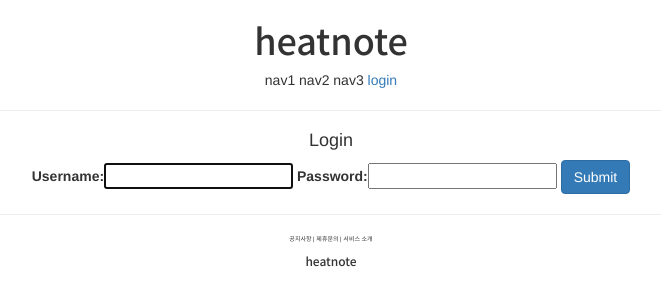
After one commit to woongcheol/django-app, a Django app: page /account/login/ in a window 1280 px wide. The commit adds this page. Shown: the top 306 px of the page, without its empty margins (309-970 px from the left). Run offline with Django 3.2, Linux system fonts and the light colour scheme; some libraries are stand-ins or nearby versions.

Commit message:
add login and logout

```diff
--- /dev/null
+++ b/heat/accountapp/templates/accountapp/login.html
@@ -0,0 +1,18 @@
+{% extends 'base.html' %}
+
+{% block content %}
+
+    <div style="text-align: center;">
+        <div>
+            <h4>Login</h4>
+        </div>
+        <div>
+            <form action="" method="post">
+                {% csrf_token %}
+                {{ form }}
+                <input type="submit" class="btn btn-primary">
+            </form>
+        </div>
+    </div>
+
+{% endblock %}
--- a/heat/accountapp/urls.py
+++ b/heat/accountapp/urls.py
@@ -1,10 +1,12 @@
 from django.urls import path
 from accountapp.views import AccountCreateview, hello_world
+from django.contrib.auth.views import LoginView, LogoutView
 
 app_name = "accountapp"
 
 urlpatterns = [
     path('hello_world/', hello_world, name='hello_world'),
+    path('login/', LoginView.as_view(template_name='accountapp/login.html'), name='login'),
+    path('logout/', LogoutView.as_view(), name='logout'),
     path('create/', AccountCreateview.as_view(), name='create')
-
 ]
--- a/heat/heat/settings.py
+++ b/heat/heat/settings.py
@@ -134,3 +134,8 @@ STATIC_ROOT = os.path.join(BASE_DIR, 'staticfiles')
 STATICFILES_DIRS = [
   os.path.join(BASE_DIR, "static")
 ]
+
+from django.urls import reverse_lazy
+
+LOGIN_REDIRECT_URL = reverse_lazy('accountapp:hello_world')
+LOGOUT_REDIRECT_URL = reverse_lazy('accountapp:login')
--- a/heat/templates/header.html
+++ b/heat/templates/header.html
@@ -3,17 +3,17 @@
         <h1 class="heatnote_logo">heatnote</h1>
     </div>
     <div>
-        <span>
-            nav1
-        </span>
-        <span>
-            nav2
-        </span>
-        <span>
-            nav3
-        </span>
-        <span>
-            nav4
-        </span>
+        <span>nav1</span>
+        <span>nav2</span>
+        <span>nav3</span>
+        {% if not user.is_authenticated %}
+        <a href="{% url 'accountapp:login' %}?next={{ request.path }}">
+            <span>login</span>
+        </a>
+        {% else %}
+        <a href="{% url 'accountapp:logout' %}?next={{ request.path }}">
+            <span>logout</span>
+        </a>
+        {% endif %}
     </div>
 </div>
```
